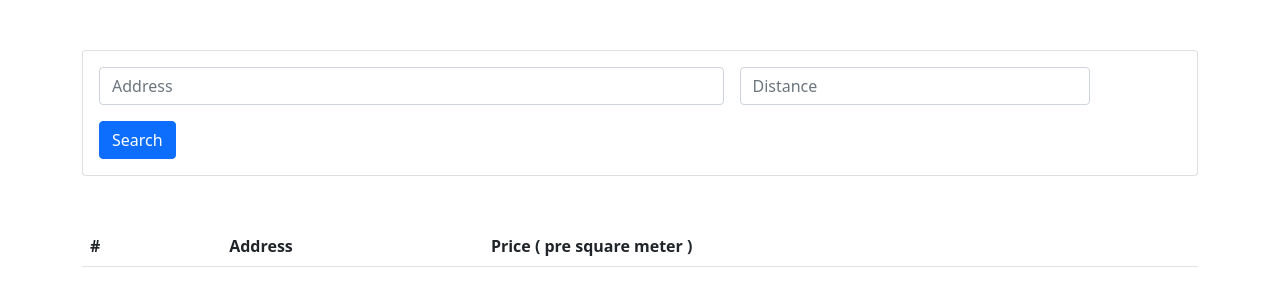
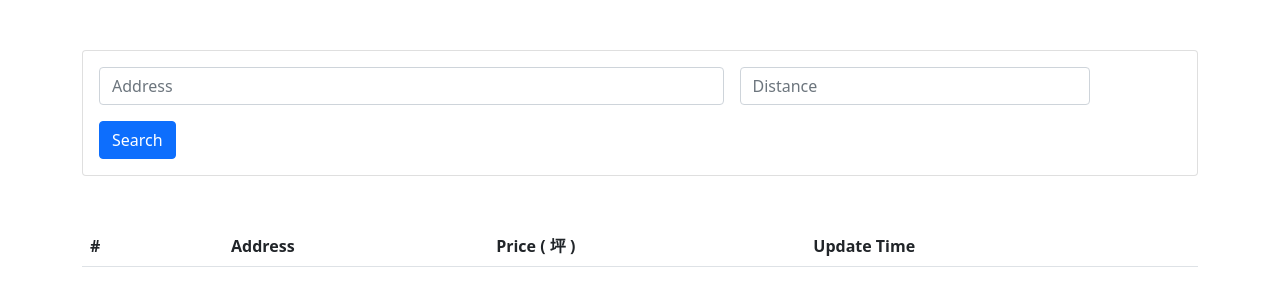
Before and after one commit to Bojun-Wu/powerOfCoordinate, a Django app: page /show_result/home in a window 1280 px wide. Shown: the part 56-362 px from the top of the page. Run offline with Django 3.2, Linux system fonts and the light colour scheme; lists and menus that the app fills with data are empty.

Commit message:
update website interface

```diff
--- a/show_result/templates/show_result/home.html
+++ b/show_result/templates/show_result/home.html
@@ -77,7 +77,8 @@
                     <th scope="col">#</th>
                     <th scope="col">         </th>
                     <th scope="col">Address</th>
-                    <th scope="col">Price ( pre square meter )</th>
+                    <th scope="col">Price ( 坪 )</th>
+                    <th scope="col">Update Time</th>
                 </tr>
                 </thead>
                 <tbody>
@@ -86,7 +87,8 @@
                             <th scope="row">{{ house.id }}</th>
                             <td>         </td>
                             <td>{{ house.position }}</td>
-                            <td>{{ house.unitPrice }}</td>
+                            <td>{{ house.TWprice }}</td>
+                            <td>{{ house.update_time }}</td>
                         </tr>
                     {% endfor %}
                 </tbody>
--- a/show_result/views.py
+++ b/show_result/views.py
@@ -63,6 +63,8 @@ class home_page(View):
         if len(acceptPos) == 0:
             return render(request, 'show_result/home.html', locals())
         self.houseWithin = house.objects.filter(id__in=acceptPos)
+        for tempHouse in self.houseWithin:
+            tempHouse.TWprice = f'{tempHouse.unitPrice*3.30579:.2f}'
         for price in self.houseWithin:
             avergePrice += price.unitPrice
         avergePrice = round(avergePrice/len(acceptPos))
```
